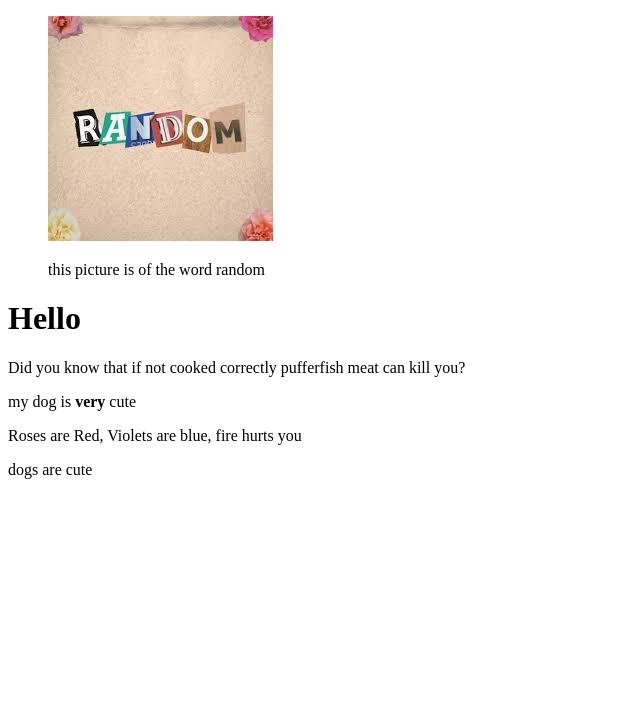
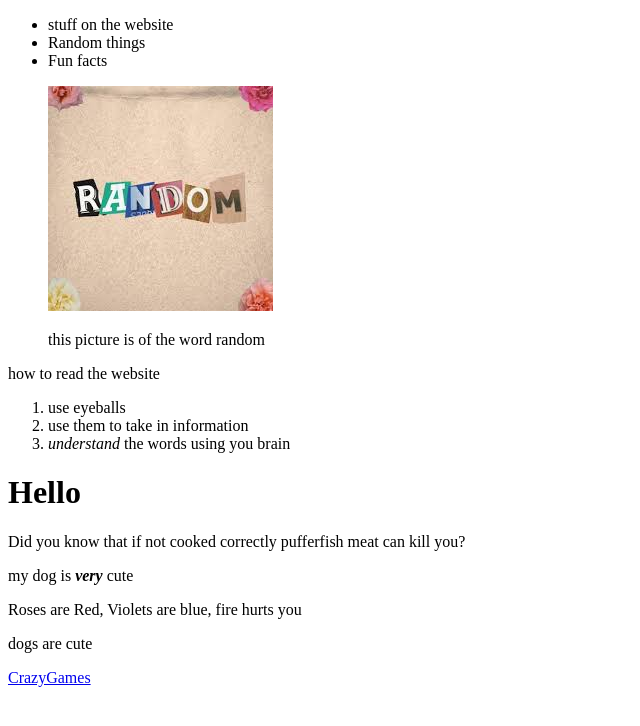
Before and after one commit to JAG111111/JAG111111.github.io, a plain HTML site: page index.html in a window 1280 px wide. Shown: the whole page, without its empty margins (0-640 px from the left). Drawn offline with Linux system fonts and the light colour scheme.

Commit message:
4 commit

```diff
--- a/index.html
+++ b/index.html
@@ -1,17 +1,32 @@
 <!DOCTYPE html>
 
-<html>
+<html lang="en-US">
 
 <head>
+
+    <meta charset=""utf-8">
+    <meta name=""author" content= "JAG111111"/>
+    <meta
+      name="description"
+      content="Random Things and Fun Facts"/>
 
 <title>
 Random Things and Fun Facts
 </title>
 
+<link rel="icon" href = "picture.jpg"/>
+
 </head>
 
 
 <body>
+
+    <ul>
+        <li>stuff on the website</li>
+        <li>Random things</li>
+        <li>Fun facts</li>
+
+    </ul>
 
 <figure>
 
@@ -24,11 +39,23 @@ this picture is of the word random
 
 </figure>
 
+<p> how to read the website</p>
+
+<ol>
+    <li>use eyeballs</li>
+    <li>use them to take in information</li>
+    <li><em>understand</em> the words using you brain</li>
+
+</ol>
+
 <p><h1>Hello </h1></p>
 Did you know that if not cooked correctly pufferfish meat can kill you?
-<p>my dog is <strong>very </strong> cute</p>
+<p>my dog is <strong><em>very</em> </strong> cute</p>
 <p> Roses are Red, Violets are blue, fire hurts you</p>
 <p class="editor's note"> dogs are cute</p>
+<p>
+   <a href="https://www.crazygames.com/">CrazyGames</a>
+</p>
 
 </body>
 
```
